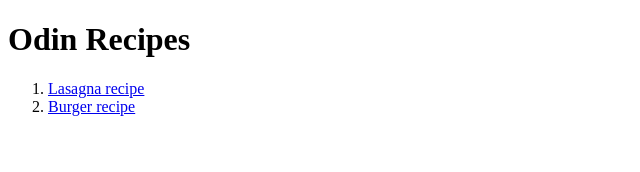
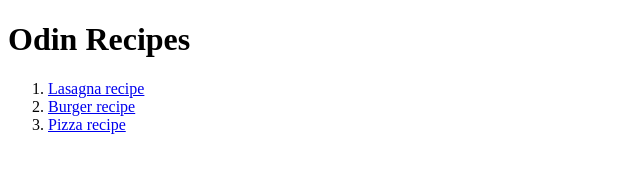
Before and after one commit to 5h1zuu/odin-recipes, a plain HTML site: page index.html in a window 1280 px wide. Shown: the whole page, without its empty margins (0-640 px from the left). Drawn offline with Linux system fonts and the light colour scheme.

Commit message:
index.html

```diff
--- a/index.html
+++ b/index.html
@@ -11,6 +11,7 @@
        <ol>
         <li><a href="recipes/lasagna.html">Lasagna recipe</a></li>
         <li><a href="recipes/burger.html">Burger recipe</a></li>
+        <li><a href="recipes/pizza.html">Pizza recipe</a></li>
 
 
 
```
